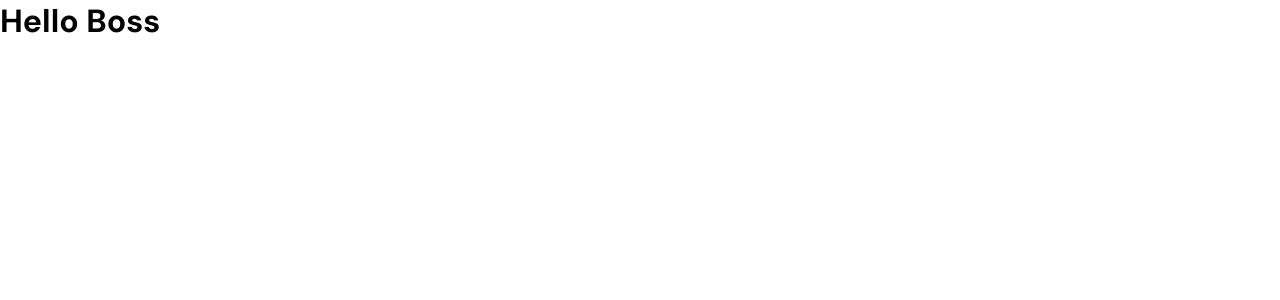
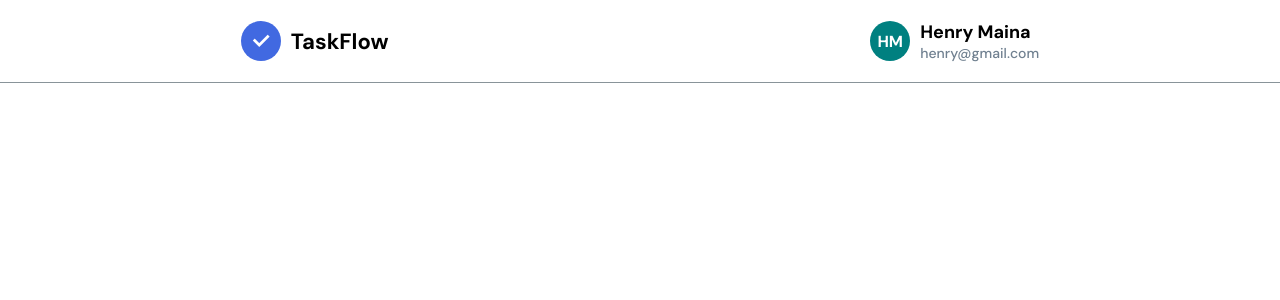
Before and after one commit to henrytheanalyst/Taskflow, a React (Vite) app in the folder Frontend/taskflow/: page / in a window 1280 px wide. Shown: the top 300 px of the page. Built offline with nearby package versions, Linux system fonts and the light colour scheme.

Commit message:
Build TaskFlow header component

```diff
--- a/Frontend/taskflow/src/App.jsx
+++ b/Frontend/taskflow/src/App.jsx
@@ -1,6 +1,9 @@
+import Header from "./Components/Header";
 function App(){
   return(
-    <h1>Hello Boss</h1>
+    <main>
+    <Header/>
+    </main>
   );
 }
 export default App;
--- /dev/null
+++ b/Frontend/taskflow/src/Components/Header.css
@@ -0,0 +1,51 @@
+header{
+    display: flex;
+    align-items: center;
+    justify-content: space-around;
+    padding: 20px 0;
+    border-bottom: 1px solid #899499;
+}
+.left-side-header{
+    display: flex;
+    align-items: center;
+    gap: 10px;
+}
+.logo{
+    background: #4169E1;
+    width: 40px;
+    height: 40px;
+    display: flex;
+    align-items: center;
+    justify-content: center;
+    border-radius: 50%;
+    color: #ffffff;
+    font-weight: bold;
+    font-size: 22px;
+}
+.left-side-header h1{
+    font-size: 22px;
+}
+.right-side-header{
+    display: flex;
+    align-items: center;
+    gap: 10px;
+}
+.avatar{
+    background: #008080;
+    width: 40px;
+    height: 40px;
+    display: flex;
+    align-items: center;
+    justify-content: center;
+    border-radius: 50%;
+    color: white;
+    font-weight: bold;
+}
+.name-email h2{
+   font-size: 18px;
+}
+.name-email p{
+    font-size: 14px;
+    font-weight: 500;
+    color:#708090 ;
+}
--- a/Frontend/taskflow/src/Components/Header.jsx
+++ b/Frontend/taskflow/src/Components/Header.jsx
@@ -0,0 +1,23 @@
+import './Header.css'
+function Header(){
+    return(
+        <header>
+            <div className="left-side-header">
+                <div className="logo">
+                    <i className="ri-check-line"></i>
+                </div>
+                <h1>TaskFlow</h1>
+            </div>
+            <div className="right-side-header">
+                <div className="avatar">
+                    HM
+                </div>
+                <div className="name-email">
+                    <h2>Henry Maina</h2>
+                    <p>henry@gmail.com</p>
+                </div>
+            </div>
+        </header>
+    );
+}
+export default Header;
```
